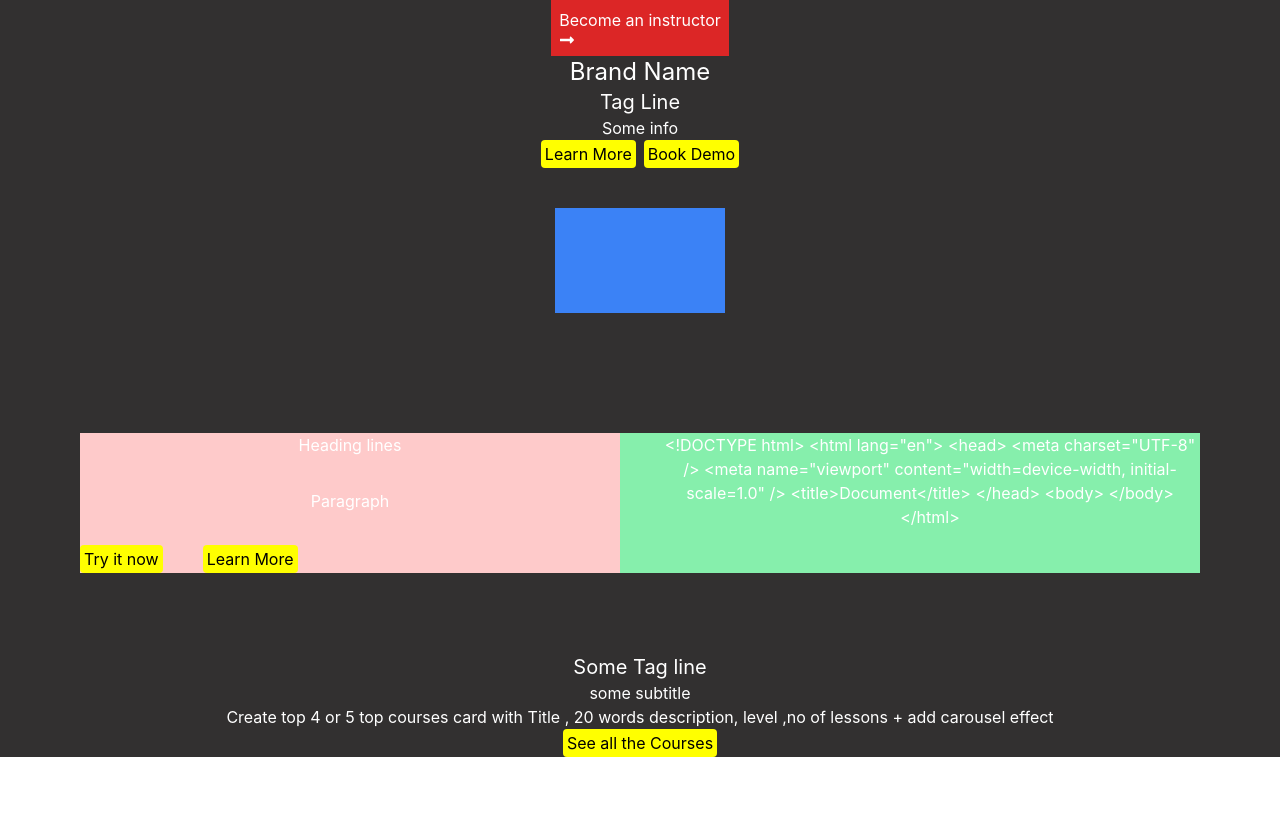
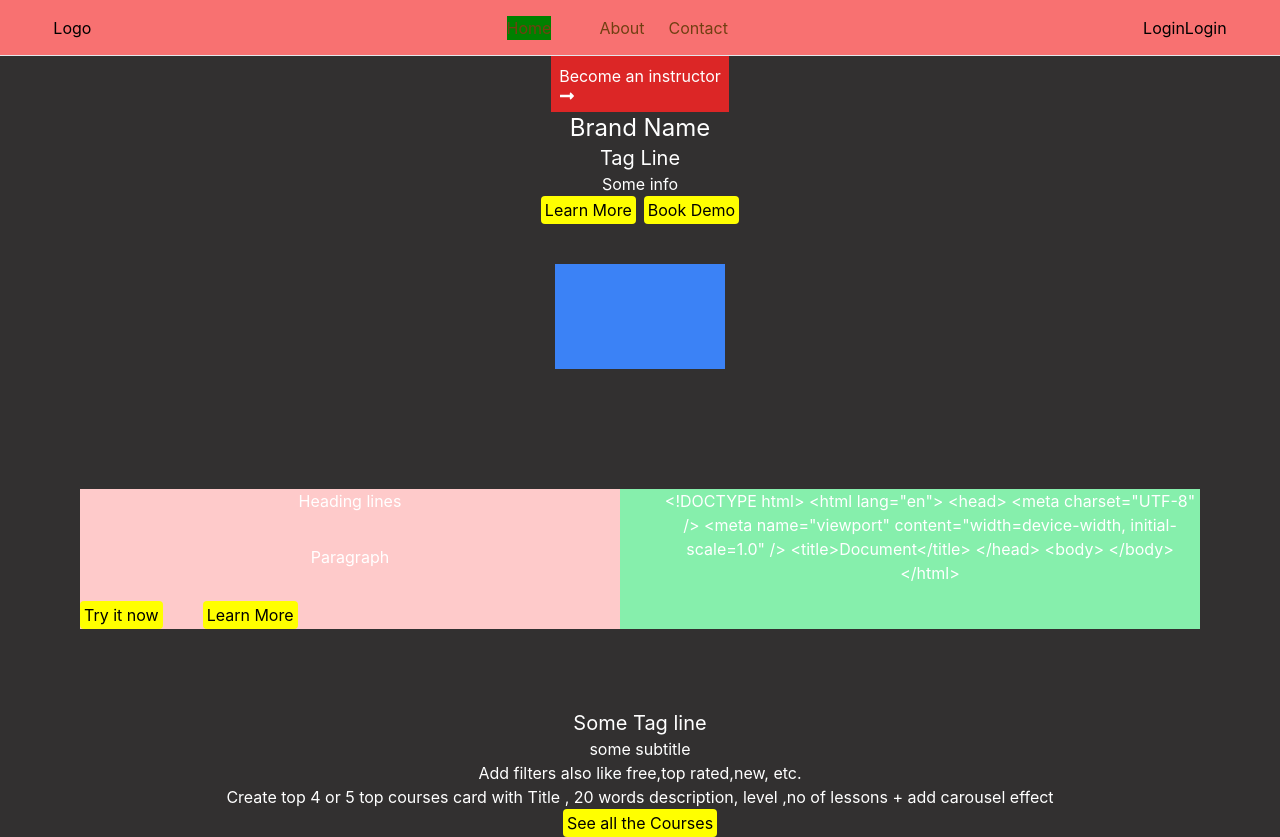
Before and after one commit to Raj-Gurjar/EdTech-Complete, a React (Create React App) app in the folder client/: page / in a window 1280 px wide. Before the commit the page ends 800 px from the top, so only its background shows below. Built offline with nearby package versions, Linux system fonts and the light colour scheme; grey boxes are pictures that could not be loaded.

Commit message:
added redux-toolkit and some reducers

```diff
--- a/client/package.json
+++ b/client/package.json
@@ -3,12 +3,15 @@
   "version": "0.1.0",
   "private": true,
   "dependencies": {
+    "@reduxjs/toolkit": "^2.2.2",
     "@testing-library/jest-dom": "^5.17.0",
     "@testing-library/react": "^13.4.0",
     "@testing-library/user-event": "^13.5.0",
     "react": "^18.2.0",
     "react-dom": "^18.2.0",
+    "react-hot-toast": "^2.4.1",
     "react-icons": "^5.0.1",
+    "react-redux": "^9.1.0",
     "react-router-dom": "^6.22.3",
     "react-scripts": "5.0.1",
     "sass": "^1.72.0",
--- a/client/src/App.js
+++ b/client/src/App.js
@@ -2,11 +2,12 @@ import { Route, Routes } from "react-router-dom";
 import "./App.scss";
 
 import Home from "./pages/Home/Home";
+import Navbar from './components/Navbar/Navbar'
 
 function App() {
   return (
     <div className="App">
-
+      <Navbar/>
       <Routes>
         <Route path="/" element={<Home />} />
       </Routes>
--- /dev/null
+++ b/client/src/components/Navbar/Navbar.js
@@ -0,0 +1,35 @@
+import React from "react";
+import { NavbarLinks } from "../../data/Navbar-links";
+import { Link, NavLink } from "react-router-dom";
+import "./Navbar.scss";
+
+export default function Navbar() {
+  return (
+    <div className="bg-red-400 flex h-14 items-center justify-center border-b-[1px] border-b-black-700">
+      <div className="navbar flex w-11/12 max-w-maxContent items-center justify-between">
+        <Link to="/">Logo</Link>
+
+        <nav>
+          <ul className="flex gap-x-6">
+            {NavbarLinks.map((link, index) => (
+              <NavLink to={link?.path}>
+                <li key={index}>
+                  {link.title === "Catalogs" ? (
+                    <div></div>
+                  ) : (
+                    <p className="text-yellow-900">{link.title}</p>
+                  )}
+                </li>
+              </NavLink>
+            ))}
+          </ul>
+        </nav>
+
+        <div className="dynamic-buttons ">
+          <NavLink to="/login">Login</NavLink>
+          <NavLink to="/login">Login</NavLink>
+        </div>
+      </div>
+    </div>
+  );
+}
--- /dev/null
+++ b/client/src/components/Navbar/Navbar.scss
@@ -0,0 +1,4 @@
+.active
+{
+    background-color: green;
+}
--- /dev/null
+++ b/client/src/data/Navbar-links.js
@@ -0,0 +1,18 @@
+export const NavbarLinks = [
+  {
+    title: "Home",
+    path: "/",
+  },
+  {
+    title: "Catalogs",
+    // path:"/"
+  },
+  {
+    title: "About",
+    path: "/about",
+  },
+  {
+    title: "Contact",
+    path: "/contact",
+  },
+];
--- a/client/src/index.js
+++ b/client/src/index.js
@@ -3,12 +3,23 @@ import ReactDOM from "react-dom/client";
 import "./index.css";
 import App from "./App";
 import { BrowserRouter } from "react-router-dom";
+import { Toaster } from 'react-hot-toast';
+import { configureStore } from "@reduxjs/toolkit";
+import rootReducer from "./toolkit/reducer";
+import { Provider } from "react-redux";
+
+const store = configureStore({
+  reducer:rootReducer,
+})
 
 const root = ReactDOM.createRoot(document.getElementById("root"));
 root.render(
   <React.StrictMode>
-    <BrowserRouter>
-      <App />
-    </BrowserRouter>
+    <Provider store={store}>
+      <BrowserRouter>
+        <App />
+        <Toaster/>
+      </BrowserRouter>
+    </Provider>
   </React.StrictMode>
 );
--- a/client/src/pages/Home/Home.js
+++ b/client/src/pages/Home/Home.js
@@ -68,10 +68,11 @@ export default function Home() {
         </div>
       </div>
 
-      {/* //!--- Section 4  */}
+      {/* //!--- Section 4 add a component  */}
       <div className="course-catalogs">
         <h1 className="text-xl">Some Tag line</h1>
         <p>some subtitle</p>
+        <p>Add filters also like free,top rated,new, etc.</p>
         <p>
           Create top 4 or 5 top courses card with Title , 20 words description,
           level ,no of lessons + add carousel effect
--- /dev/null
+++ b/client/src/toolkit/reducer/index.js
@@ -0,0 +1,11 @@
+import { combineReducers } from "@reduxjs/toolkit";
+import authReducer from "../slice/authSlice";
+import profileReducer from "../slice/profileSlice";
+import cartReducer from "../slice/cartSlice";
+
+const rootReducer = combineReducers({
+  auth: authReducer,
+  profile: profileReducer,
+  cart: cartReducer,
+});
+export default rootReducer;
--- /dev/null
+++ b/client/src/toolkit/slice/authSlice.js
@@ -0,0 +1,20 @@
+import { createSlice } from "@reduxjs/toolkit";
+
+const getToken = localStorage.getItem("token");
+
+const authInitialState = {
+  token: getToken ? JSON.parse(getToken) : null,
+};
+
+const authSlice = createSlice({
+  name: "auth",
+  initialState: authInitialState,
+  reducers: {
+    setToken(state, value) {
+      state.token = value.payload;
+    },
+  },
+});
+
+export const { setToken } = authSlice.actions;
+export default authSlice.reducer;
--- /dev/null
+++ b/client/src/toolkit/slice/cartSlice.js
@@ -0,0 +1,24 @@
+import { createSlice } from "@reduxjs/toolkit";
+import toast from "react-hot-toast";
+
+const getTotalItems = localStorage.getItem("totalItems");
+const cartInitialState = {
+  totalItems: getTotalItems ? JSON.parse(getTotalItems) : 0,
+};
+
+const cartSlice = createSlice({
+  name: "cart",
+  initialState: cartInitialState,
+  reducers: {
+    setTotalItems(state, value) {
+      state.token = value.payload;
+    },
+    //! add a func to add to cart
+    //! add a func to remove to cart
+    //! add a func to reset cart
+
+  },
+});
+
+export const { setTotalItems } = cartSlice.actions;
+export default cartSlice.reducer;
--- /dev/null
+++ b/client/src/toolkit/slice/profileSlice.js
@@ -0,0 +1,20 @@
+import { createSlice } from "@reduxjs/toolkit";
+
+
+const profileInitialState = {
+  user:null,
+
+};
+
+const profileSlice = createSlice({
+  name: "profile",
+  initialState: profileInitialState,
+  reducers: {
+    setUser(state, value) {
+      state.user = value.payload;
+    },
+  },
+});
+
+export const { setUser } = profileSlice.actions;
+export default profileSlice.reducer;
```
Also changed, not shown: 1 other file (tests, documents, lock files or other folders).
